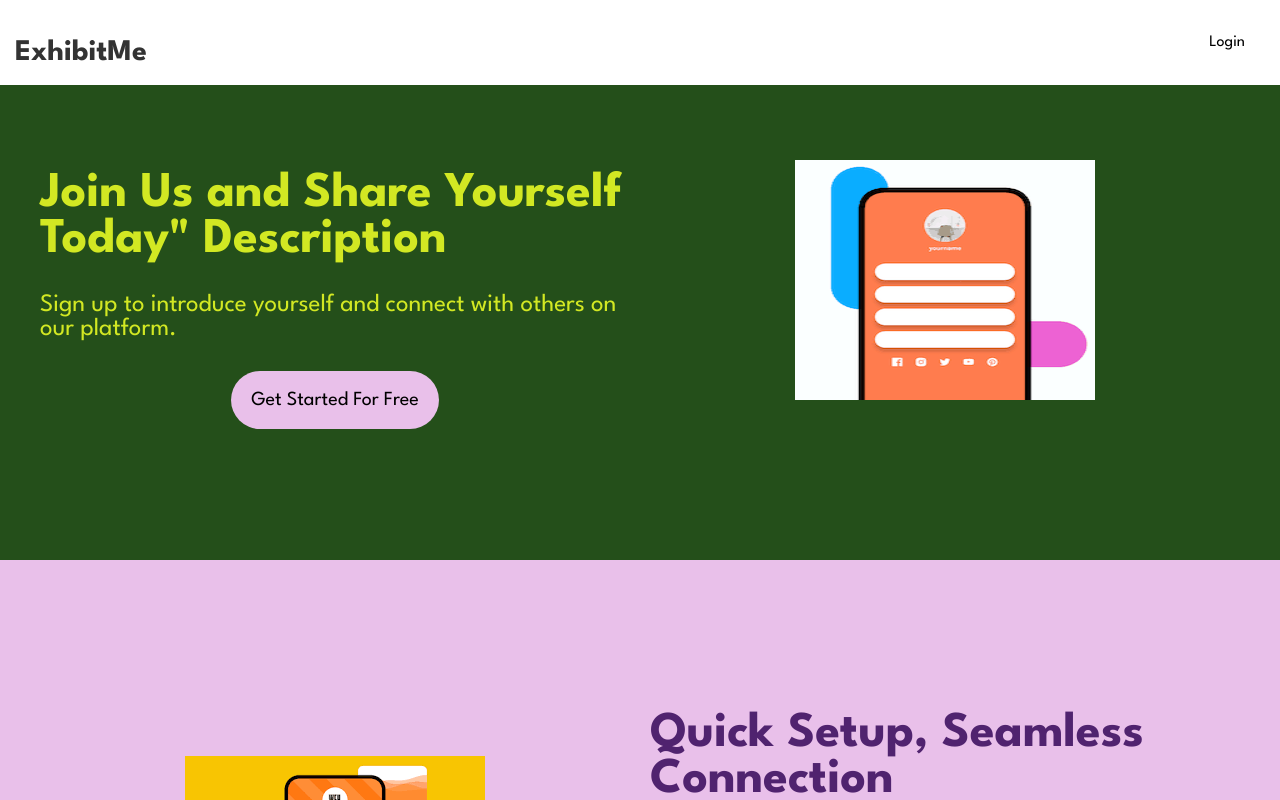
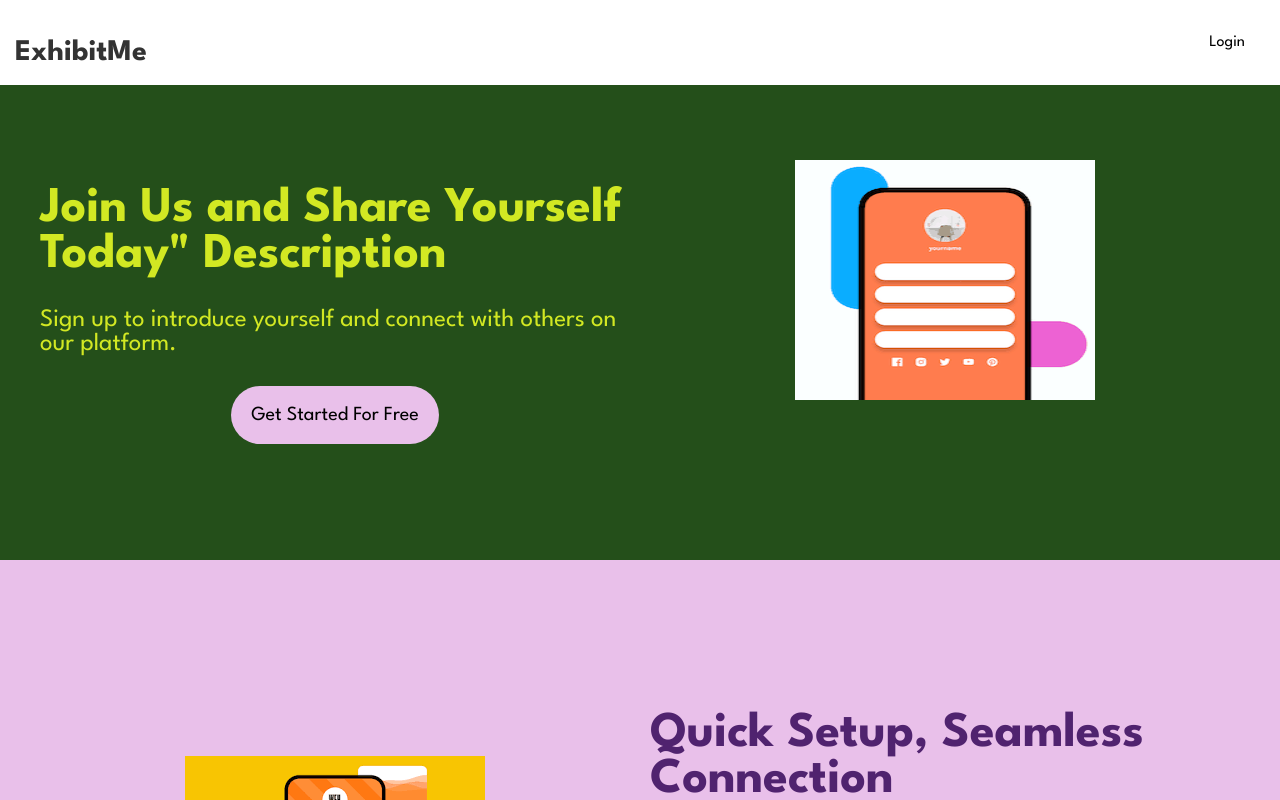
Before and after one commit to praveensubramani07/exhibit_react, a React (Create React App) app: page / in a window 1280 px wide. Shown: the top 800 px of the page. Built offline with nearby package versions, Linux system fonts and the light colour scheme.

Commit message:
Update home.css

```diff
--- a/src/componenet/home.css
+++ b/src/componenet/home.css
@@ -47,7 +47,7 @@
     /* Adjust as needed */
 }
 .container .big-text{
-    margin-top:70px ;
+    margin-top:100px ;
     font-weight: bolder;
     font-size: 50px;
 }
```
